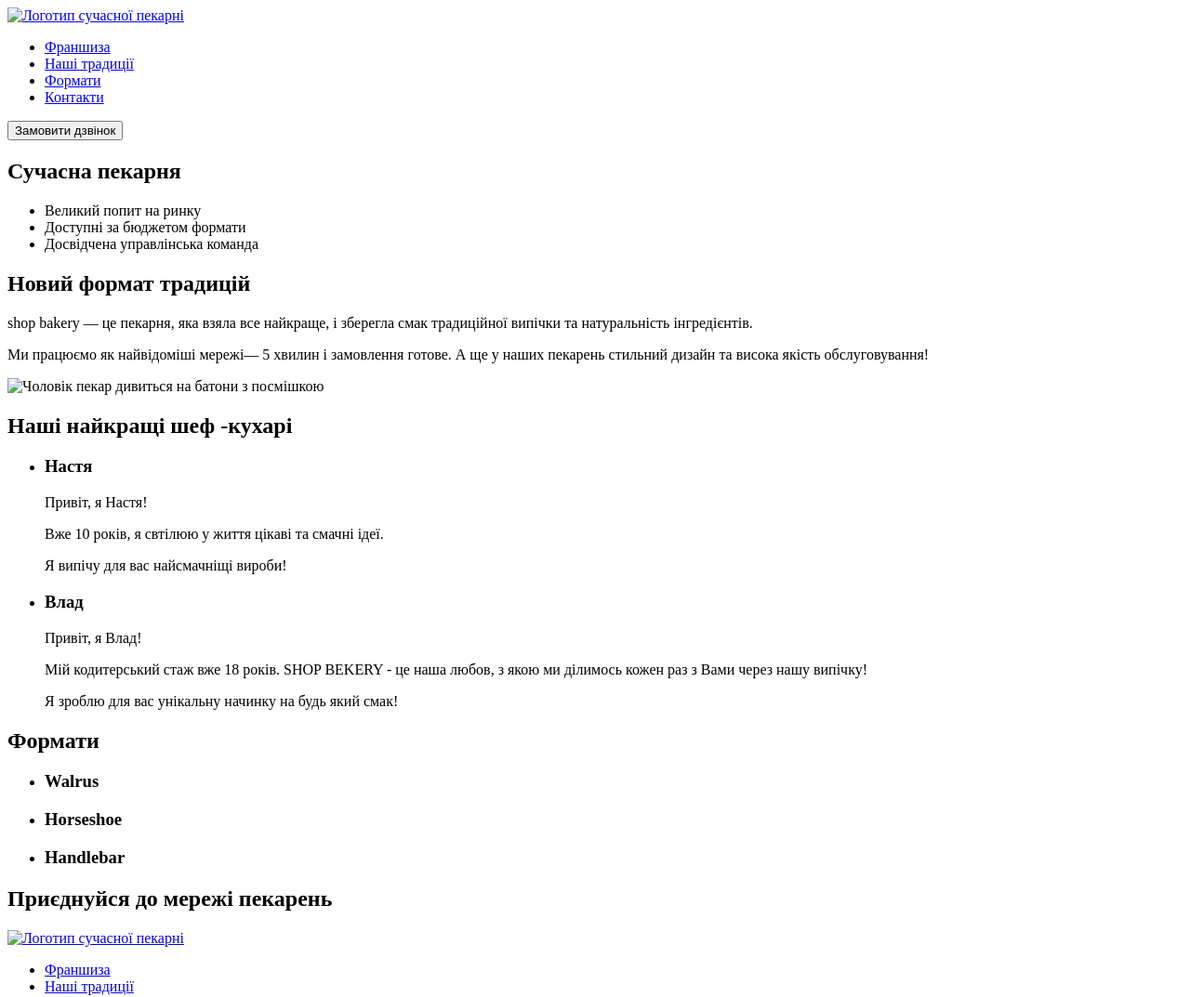
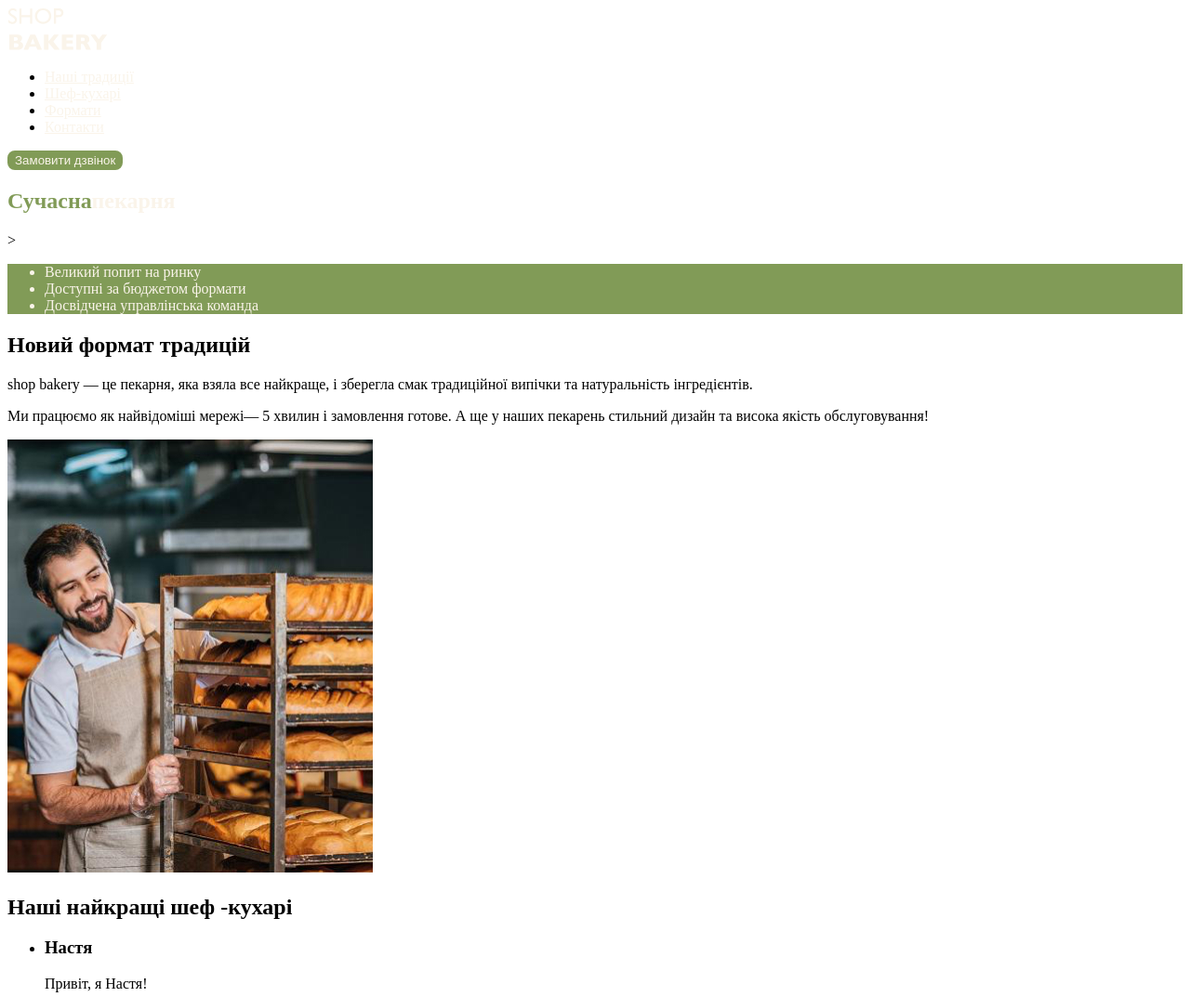
Before and after one commit to Olha-Kurylo/genius-test, a plain HTML site: page index.html in a window 1280 px wide. Shown: the top 1073 px of the page at 93% size. Drawn offline with Linux system fonts and the light colour scheme.

Commit message:
Added css and imags

```diff
--- /dev/null
+++ b/css/styles.css
@@ -0,0 +1,38 @@
+:root {
+  --color-brand: #819b57;
+}
+
+/* h1 {
+  border: 4px solid black;
+} */
+.button {
+  color: #faf4ea;
+  background-color: var(--color-brand);
+  border: 2px solid var(--color-brand);
+  border-radius: 8px;
+  cursor: pointer;
+}
+
+.button:hover {
+  color: #465929;
+  background-color: transparent;
+}
+.link {
+  color: #faf4ea;
+}
+
+.link:hover {
+  color: var(--color-brand);
+}
+
+.hero-title {
+  color: #faf4ea; /* HEX value */
+}
+.hero-title span {
+  color: var(--color-brand);
+}
+
+.advantages-list {
+  color: #faf4ea;
+  background-color: var(--color-brand);
+}
--- a/index.html
+++ b/index.html
@@ -5,30 +5,36 @@
     <meta charset="UTF-8" />
     <meta name="viewport" content="width=device-width, initial-scale=1.0" />
     <title>Сучасна пекарня</title>
+    <style>
+        /* h1 {
+            background-color: blueviolet;
+        } */
+    </style>
+    <link rel="stylesheet" href="css/styles.css">
 
     <head>
 
     <body>
         <header>
             <nav>
-                <a href="#">
+                <a href="./index.html">
                     <img src="./images/logo.svg" alt="Логотип сучасної пекарні">
                 </a>
                 <ul>
-                    <li><a href="#">Франшиза</a></li>
-                    <li><a href="#">Наші традиції</a></li>
-                    <li><a href="#">Формати</a></li>
-                    <li><a href="#">Контакти</a></li>
+                    <li><a class="link" href="#traditions-section">Наші традиції</a></li>
+                    <li><a class="link" href="#cookers-section">Шеф-кухарі</a></li>
+                    <li><a class="link" href="#format-section">Формати</a></li>
+                    <li><a class="link" href="#contact-section">Контакти</a></li>
                 </ul>
             </nav>
-            <button type="button">Замовити дзвінок</button>
+            <button class="button" type="button">Замовити дзвінок</button>
         </header>
         <main>
             <section>
-                <h1>Сучасна пекарня</h1>
+                <h1 class="hero-title"><span>Сучасна</span>пекарня</h1>>
             </section>
-            <section>
-                <ul>
+            <section id="traditions-section">
+                <ul class="advantages-list">
                     <li>Великий попит на ринку</li>
                     <li>Доступні за бюджетом формати</li>
                     <li>Досвідчена управлінська команда</li>
@@ -46,7 +52,7 @@
                 </p>
                 <img src="./images/baker-man.jpg" alt="Чоловік пекар дивиться на батони з посмішкою ">
             </section>
-            <section>
+            <section id="cookers-section">
                 <h2>Наші найкращі
                     шеф -кухарі</h2>
                 <ul>
@@ -75,7 +81,7 @@
 
 
             </section>
-            <section>
+            <section id="format-section">
                 <h2>Формати</h2>
                 <ul>
                     <li>
@@ -94,7 +100,7 @@
                         </article>
                     </li>
             </section>
-            <section>
+            <section id="contact-section">
                 <h2>Приєднуйся до
                     мережі пекарень</ul>
                 </h2>
@@ -108,8 +114,8 @@
                     <img src="./images/logo.svg" alt="Логотип сучасної пекарні">
                 </a>
                 <ul>
-                    <li><a href="#">Франшиза</a></li>
                     <li><a href="#">Наші традиції</a></li>
+                    <li><a href="#">Шеф-кухарі</a></li>
                     <li><a href="#">Формати</a></li>
                     <li><a href="#">Контакти</a></li>
                 </ul>
```
Also changed, not shown: images/baker-man.jpg (added), images/logo.svg (added).
